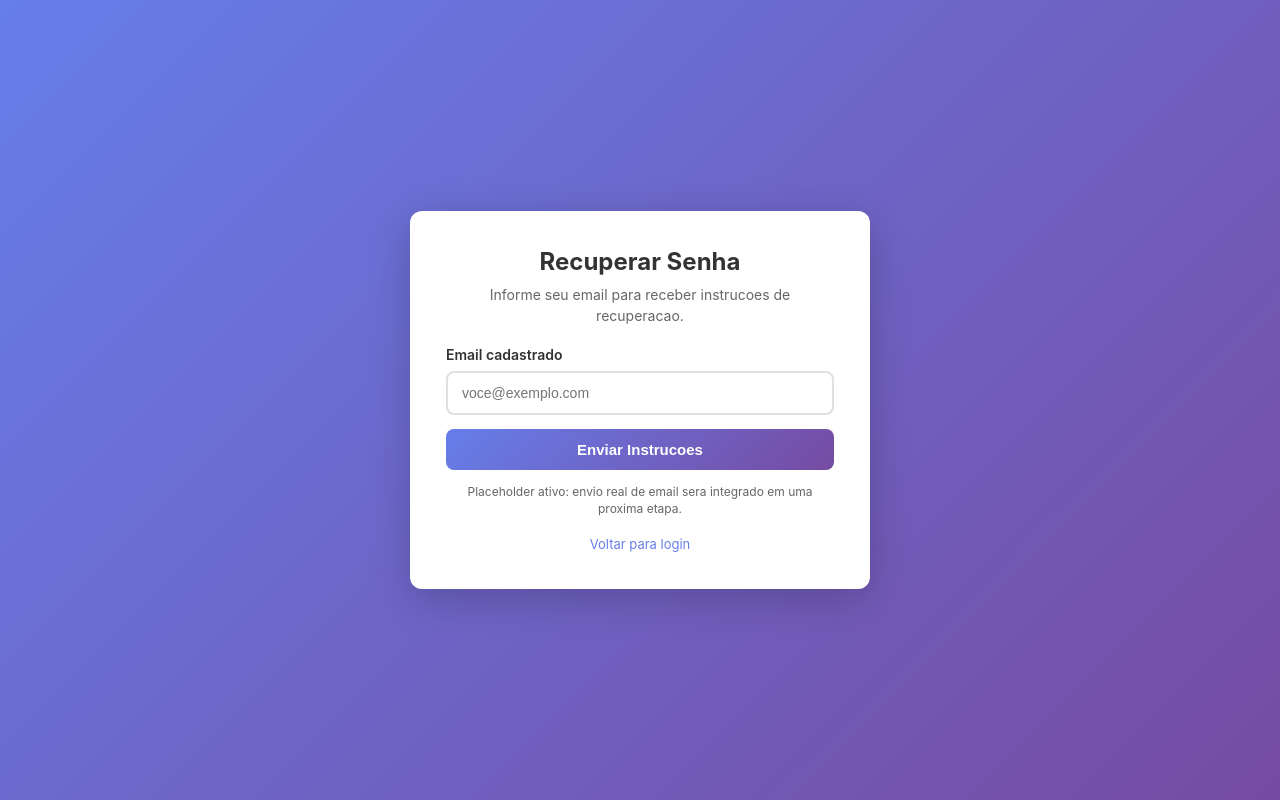
After one commit to alisonstark/dou-monitor, a Flask app: page /forgot-password in a window 1280 px wide. The commit adds this page. Run offline with Flask 3, Linux system fonts and the light colour scheme; some libraries are stand-ins or nearby versions.

Commit message:
feat: implement password recovery feature and update related routes and templates; rename concurso categorization to notice categorization for consistency

```diff
--- a/src/web/app.py
+++ b/src/web/app.py
@@ -19,7 +19,7 @@ from .auth import login_manager, verify_credentials, User
 from .security import validate_filename, validate_email, is_safe_url
 from .dashboard_service import (
     apply_manual_review,
-    categorize_concursos,
+    categorize_notices,
     filter_summaries,
     filter_records_by_cache_window,
     get_cache_coverage_info,
@@ -264,6 +264,21 @@ def create_app(summaries_dir: Path | None = None, config_path: Path | None = Non
 
         return _render_login()
 
+    @app.route("/forgot-password", methods=["GET", "POST"])
+    def forgot_password():
+        """Password recovery placeholder route (email flow to be implemented)."""
+        if request.method == "POST":
+            email = request.form.get("email", "").strip()
+            app.logger.info(f"Password recovery placeholder requested: email={email or '<empty>'} ip={request.remote_addr}")
+            flash(
+                "Se o email estiver cadastrado, você receberá instruções para redefinir a senha. "
+                "(Placeholder: envio de email ainda não implementado)",
+                "success",
+            )
+            return redirect(url_for("forgot_password"))
+
+        return render_template("forgot_password.html")
+
     @app.route("/logout")
     @login_required
     def logout():
@@ -319,7 +334,7 @@ def create_app(summaries_dir: Path | None = None, config_path: Path | None = Non
         filtered = filter_summaries(records, filters)
 
         # Categorize into abertura and outros
-        categorized = categorize_concursos(filtered)
+        categorized = categorize_notices(filtered)
         abertura_records = categorized["abertura"]
         outros_records = categorized["outros"]
         outros_window_days = config.get("filters", {}).get("default_days", 7)
@@ -349,7 +364,7 @@ def create_app(summaries_dir: Path | None = None, config_path: Path | None = Non
         # Get last update time
         last_update = get_last_update_time(active_summaries_dir)
 
-        api_url = url_for("concursos_api", **request.args.to_dict(flat=True))
+        api_url = url_for("notices_api", **request.args.to_dict(flat=True))
 
         return render_template(
             "dashboard.html",
@@ -369,9 +384,10 @@ def create_app(summaries_dir: Path | None = None, config_path: Path | None = Non
             cancel_edit_url=cancel_edit_url,
         )
 
+    @app.get("/api/notices")
     @app.get("/api/concursos")
     @login_required
-    def concursos_api():
+    def notices_api():
         records = load_summaries(active_summaries_dir)
         filters = {
             "q": request.args.get("q", ""),
@@ -412,7 +428,7 @@ def create_app(summaries_dir: Path | None = None, config_path: Path | None = Non
         config["filters"]["keywords"] = keywords or config["filters"].get("keywords", [])
         config["filters"]["default_days"] = default_days
         save_dashboard_config(active_config_path, config)
-        flash("Configuracoes de filtros salvas.", "success")
+        flash("Configurações de filtros salvas.", "success")
         return redirect(url_for("index"))
 
     @app.post("/settings/notifications")
@@ -448,7 +464,7 @@ def create_app(summaries_dir: Path | None = None, config_path: Path | None = Non
         config["notifications"]["desktop_enabled"] = desktop_enabled
 
         save_dashboard_config(active_config_path, config)
-        flash("Configuracoes de notificacao salvas.", "success")
+        flash("Configurações de notificação salvas.", "success")
         return redirect(url_for("index"))
 
     @app.post("/run/manual")
--- /dev/null
+++ b/src/web/templates/forgot_password.html
@@ -0,0 +1,152 @@
+<!DOCTYPE html>
+<html lang="pt-BR">
+<head>
+    <meta charset="UTF-8">
+    <meta name="viewport" content="width=device-width, initial-scale=1.0">
+    <title>Recuperar Senha - DOU Monitor</title>
+    <style>
+        * {
+            margin: 0;
+            padding: 0;
+            box-sizing: border-box;
+        }
+
+        body {
+            font-family: -apple-system, BlinkMacSystemFont, "Segoe UI", Roboto, "Helvetica Neue", Arial, sans-serif;
+            background: linear-gradient(135deg, #667eea 0%, #764ba2 100%);
+            min-height: 100vh;
+            display: flex;
+            align-items: center;
+            justify-content: center;
+            padding: 20px;
+        }
+
+        .card {
+            background: white;
+            border-radius: 12px;
+            box-shadow: 0 10px 40px rgba(0, 0, 0, 0.2);
+            padding: 36px;
+            width: 100%;
+            max-width: 460px;
+        }
+
+        h1 {
+            color: #333;
+            font-size: 24px;
+            margin-bottom: 8px;
+            text-align: center;
+        }
+
+        .subtitle {
+            color: #666;
+            font-size: 14px;
+            line-height: 1.5;
+            margin-bottom: 20px;
+            text-align: center;
+        }
+
+        .alert {
+            padding: 12px 16px;
+            border-radius: 8px;
+            margin-bottom: 16px;
+            font-size: 14px;
+        }
+
+        .alert-success {
+            background-color: #efe;
+            color: #1d7a1d;
+            border: 1px solid #cfc;
+        }
+
+        .alert-error {
+            background-color: #fee;
+            color: #c33;
+            border: 1px solid #fcc;
+        }
+
+        label {
+            display: block;
+            color: #333;
+            font-weight: 600;
+            margin-bottom: 8px;
+            font-size: 14px;
+        }
+
+        input[type="email"] {
+            width: 100%;
+            padding: 12px 14px;
+            border: 2px solid #e0e0e0;
+            border-radius: 8px;
+            font-size: 14px;
+            margin-bottom: 14px;
+        }
+
+        input[type="email"]:focus {
+            outline: none;
+            border-color: #667eea;
+        }
+
+        .btn-primary {
+            width: 100%;
+            padding: 12px;
+            background: linear-gradient(135deg, #667eea 0%, #764ba2 100%);
+            color: white;
+            border: none;
+            border-radius: 8px;
+            font-size: 15px;
+            font-weight: 600;
+            cursor: pointer;
+        }
+
+        .links {
+            text-align: center;
+            margin-top: 16px;
+        }
+
+        .links a {
+            color: #667eea;
+            text-decoration: none;
+            font-size: 13px;
+        }
+
+        .hint {
+            margin-top: 14px;
+            color: #666;
+            font-size: 12px;
+            line-height: 1.4;
+            text-align: center;
+        }
+    </style>
+</head>
+<body>
+    <div class="card">
+        <h1>Recuperar Senha</h1>
+        <p class="subtitle">
+            Informe seu email para receber instrucoes de recuperacao.
+        </p>
+
+        {% with messages = get_flashed_messages(with_categories=true) %}
+            {% if messages %}
+                {% for category, message in messages %}
+                    <div class="alert alert-{{ category }}">{{ message }}</div>
+                {% endfor %}
+            {% endif %}
+        {% endwith %}
+
+        <form method="post" action="{{ url_for('forgot_password') }}" autocomplete="off">
+            <input type="hidden" name="csrf_token" value="{{ csrf_token() }}" />
+            <label for="email">Email cadastrado</label>
+            <input type="email" id="email" name="email" placeholder="voce@exemplo.com" required />
+            <button type="submit" class="btn-primary">Enviar Instrucoes</button>
+        </form>
+
+        <p class="hint">
+            Placeholder ativo: envio real de email sera integrado em uma proxima etapa.
+        </p>
+
+        <div class="links">
+            <a href="{{ url_for('login') }}">Voltar para login</a>
+        </div>
+    </div>
+</body>
+</html>
--- a/src/web/templates/login.html
+++ b/src/web/templates/login.html
@@ -198,7 +198,7 @@
         </form>
 
         <div style="text-align: center; margin-top: 10px;">
-            <a href="#" onclick="alert('Recuperação de senha em desenvolvimento. Em breve você poderá solicitar redefinição pelo email cadastrado.'); return false;" style="color: #667eea; font-size: 13px; text-decoration: none;">
+            <a href="{{ url_for('forgot_password') }}" style="color: #667eea; font-size: 13px; text-decoration: none;">
                 Esqueci a senha
             </a>
         </div>
```
Also changed, not shown: docs/code_conventions.md (added, +36 -0 lines), src/web/dashboard_service.py (+6 -1 lines), src/web/templates/dashboard.html (+21 -21 lines), tests/test_web_app.py (+21 -1 lines), 1 other file.
